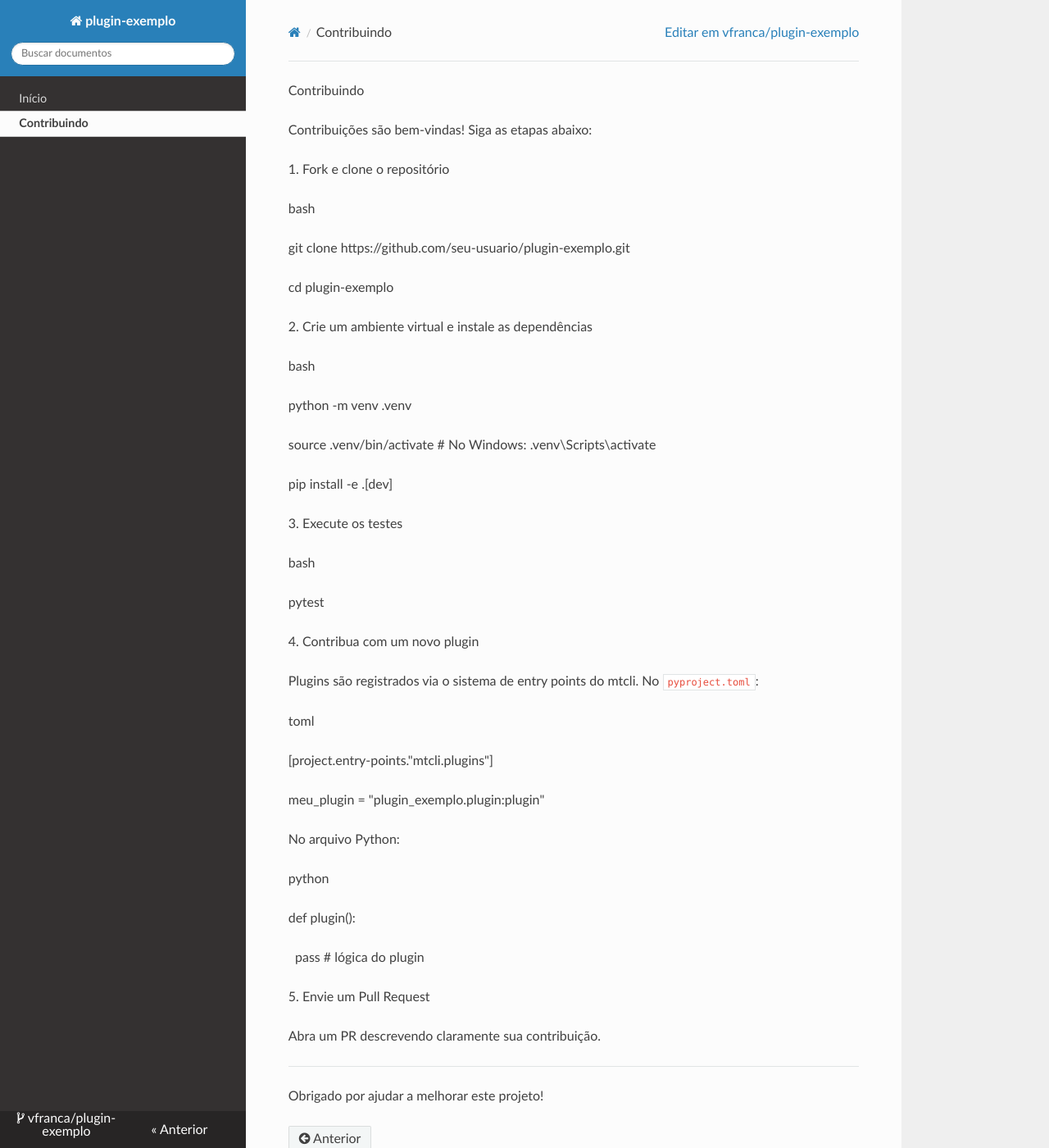
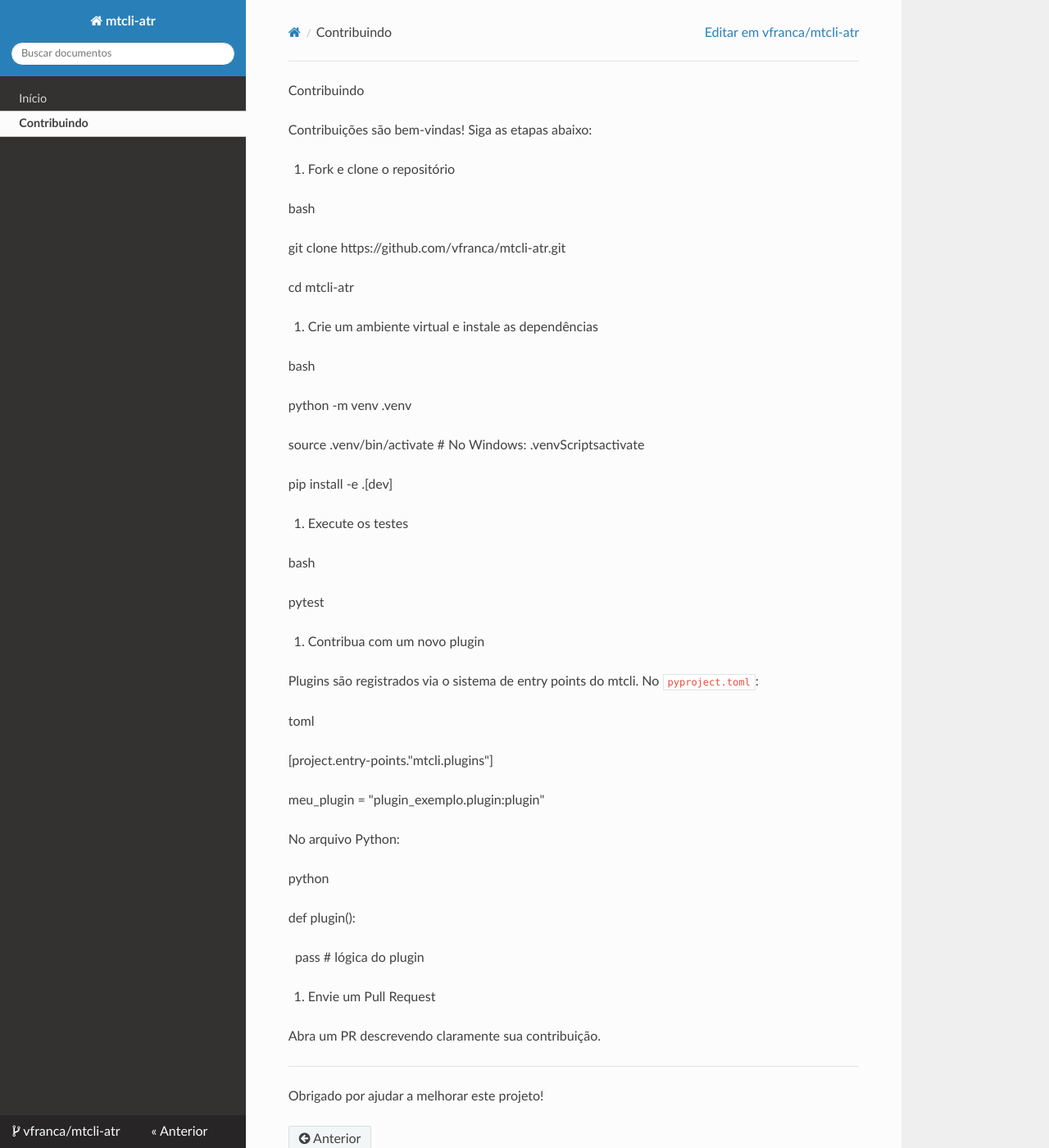
Before and after one commit to vfranca/mtcli-atr, an MkDocs documentation site: the page built from docs/contribuindo.md, in a window 1280 px wide and 1400 px high. Shown: the whole window at 82% size. Built offline with MkDocs 1.6.1, drawn with Linux system fonts in a browser that asks for light colours; nearby versions of some CDN libraries.

Commit message:
Editando a documentacao

```diff
--- a/docs/contribuindo.md
+++ b/docs/contribuindo.md
@@ -6,21 +6,21 @@
 
 
 
-1\. Fork e clone o repositório
+1. Fork e clone o repositório
 
 
 
 bash
 
-git clone https://github.com/seu-usuario/plugin-exemplo.git
+git clone https://github.com/vfranca/mtcli-atr.git
 
-cd plugin-exemplo
+cd mtcli-atr
 
 
 
 
 
-2\. Crie um ambiente virtual e instale as dependências
+2. Crie um ambiente virtual e instale as dependências
 
 
 
@@ -28,15 +28,15 @@
 
 python -m venv .venv
 
-source .venv/bin/activate  # No Windows: .venv\\Scripts\\activate
+source .venv/bin/activate  # No Windows: .venvScriptsactivate
 
-pip install -e .\[dev]
+pip install -e .[dev]
 
 
 
 
 
-3\. Execute os testes
+3. Execute os testes
 
 
 
@@ -48,7 +48,7 @@
 
 
 
-4\. Contribua com um novo plugin
+4. Contribua com um novo plugin
 
 
 
@@ -58,9 +58,9 @@
 
 toml
 
-\[project.entry-points."mtcli.plugins"]
+[project.entry-points."mtcli.plugins"]
 
-meu\_plugin = "plugin\_exemplo.plugin:plugin"
+meu_plugin = "plugin_exemplo.plugin:plugin"
 
 
 
@@ -80,7 +80,7 @@
 
 
 
-5\. Envie um Pull Request
+5. Envie um Pull Request
 
 
 
--- a/mkdocs.yml
+++ b/mkdocs.yml
@@ -1,6 +1,6 @@
-site_name: plugin-exemplo
-repo_url: https://github.com/vfranca/plugin-exemplo
-repo_name: vfranca/plugin-exemplo
+site_name: mtcli-atr
+repo_url: https://github.com/vfranca/mtcli-atr
+repo_name: vfranca/mtcli-atr
 
 theme:
   name: readthedocs
--- a/pyproject.toml
+++ b/pyproject.toml
@@ -6,6 +6,7 @@
     {name = "Valmir França da Silva",email = "vfranca3@gmail.com"}
 ]
 readme = "README.md"
+license = "GPL-3.0"
 requires-python = ">=3.10,<3.14.0"
 dependencies = [
     "mtcli>=1.18.1"
@@ -13,8 +14,8 @@
 
 [project.urls]
 homepage = "https://pypi.org/project/mtcli-atr"
+documentation = "https://mtcli-atr.readthedocs.io"
 repository = "https://github.com/vfranca/mtcli-atr"
-documentation = "https://vfranca.github.io/mtcli-atr"
 issues = "https://github.com/vfranca/mtcli-atr/issues"
 
 [project.entry-points."mtcli.plugins"]
```
Also changed, not shown: docs/index.md (+4 -4 lines).
